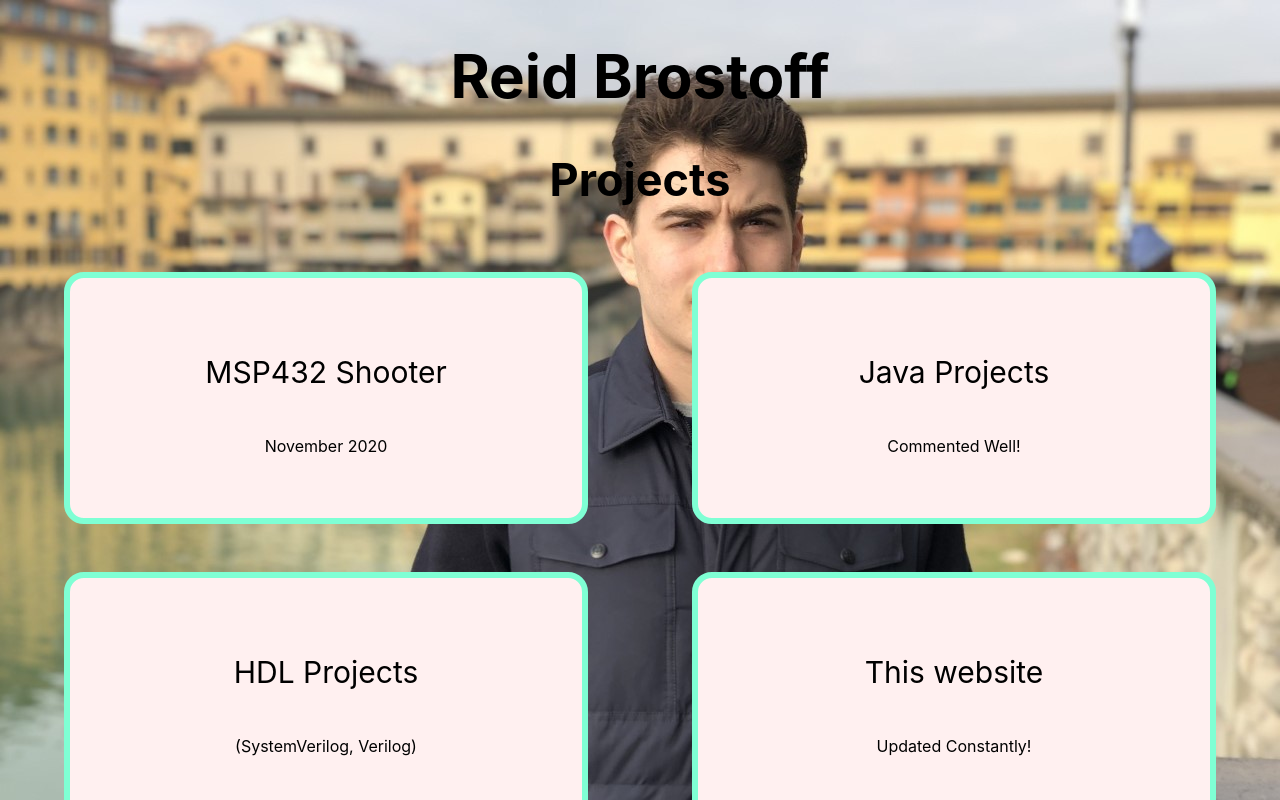
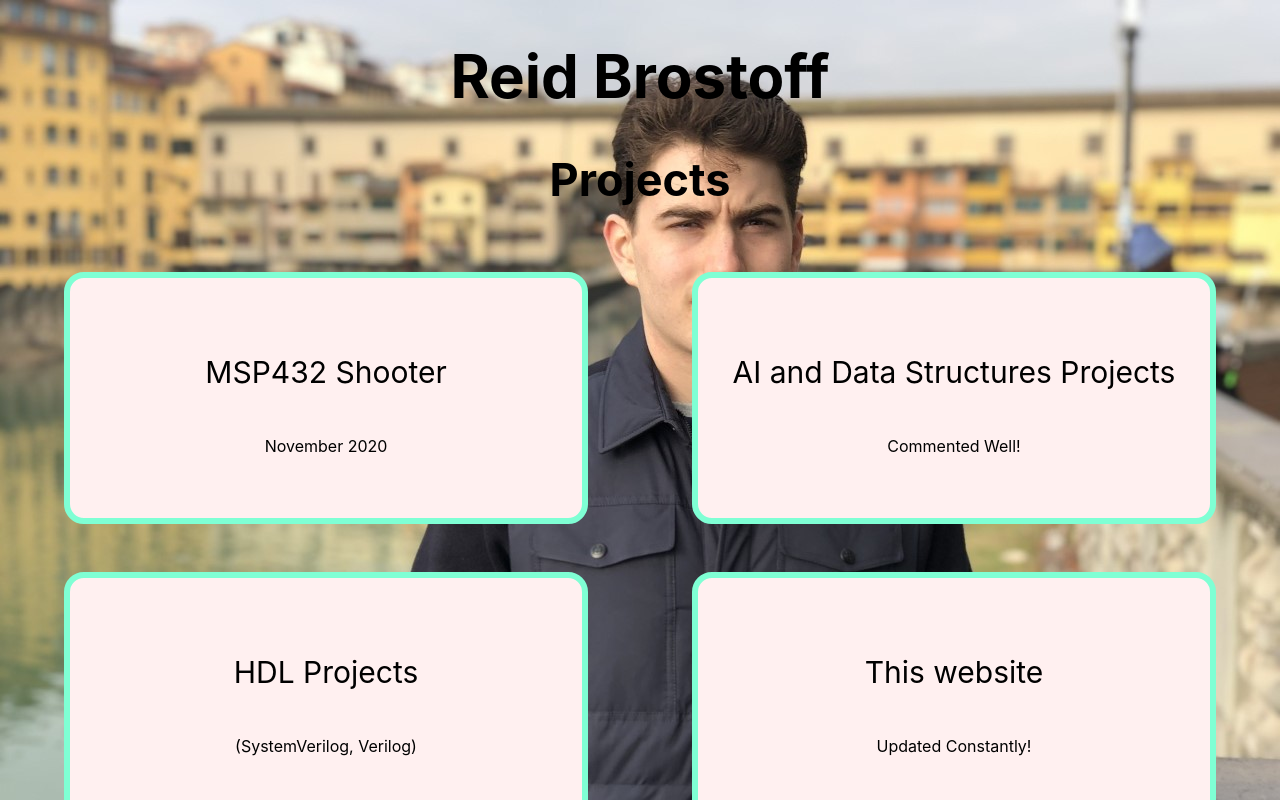
Before and after one commit to mrreider/website, a React (Create React App) app: page /Projects in a window 1280 px wide. Shown: the top 800 px of the page. Built offline with nearby package versions, Linux system fonts and the light colour scheme.

Commit message:
Changed Java projects to AI and Data Structures

```diff
--- a/src/components/projects/Projects.js
+++ b/src/components/projects/Projects.js
@@ -28,8 +28,8 @@ class Projects extends Component {
                 <div className={classes.projectBox}>
                     <p onMouseOver={() => this.setState({ javaHelpText: helpText })}
                         onMouseOut={() => this.setState({ javaHelpText: <p className={classes.lame2}>Commented Well!</p> })}
-                        onClick={() => window.open('https://github.com/mrreider/Portfolio/tree/main/Projects/Java%20Projects', '_blank')}>
-                        Java Projects</p>
+                        onClick={() => window.open('https://github.com/mrreider/Portfolio/tree/main/Projects/AI%20and%20Data%20Structures%20Projects', '_blank')}>
+                        AI and Data Structures Projects</p>
                     {this.state.javaHelpText}
                 </div>
                 <div className={classes.projectBox}>
```
Also changed, not shown: 1 other file (tests, documents, lock files or other folders).
